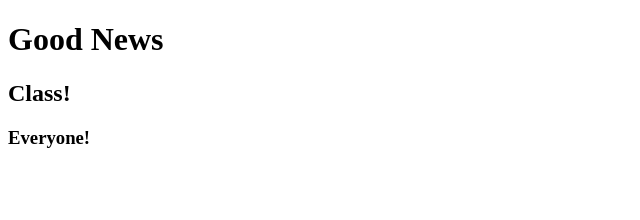
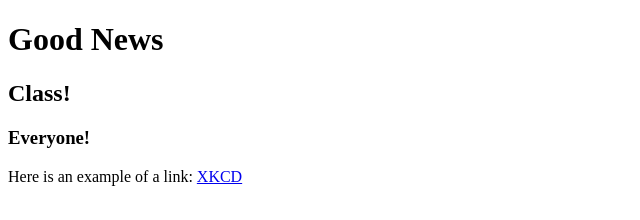
Before and after one commit to stuydw/web, a plain HTML site: page index.html in a window 1280 px wide. Shown: the whole page, without its empty margins (0-640 px from the left). Drawn offline with Linux system fonts and the light colour scheme.

Commit message:
Update index.html

```diff
--- a/index.html
+++ b/index.html
@@ -9,5 +9,9 @@
     <h2>Class!</h2>
     <h3>Everyone!</h3>
 
+    <p>
+      Here is an example of a link: <a href="https://xkcd.com">XKCD</a>
+    </p>
+
   </body>
 </html>
```
